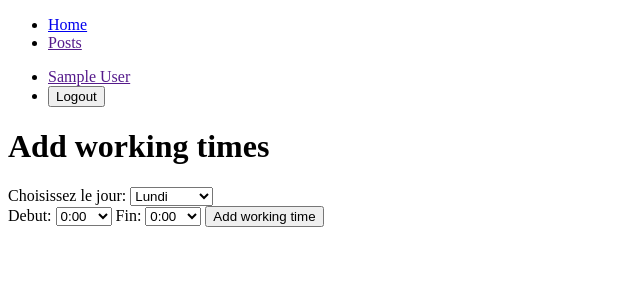
After one commit to zulush/virtual_clinic, a Laravel app: page /calendar/add_working_times/doctor in a window 1280 px wide. The commit adds this page. Shown: the top 300 px of the page, without its empty margins (0-640 px from the left). Run offline with Laravel 8, Linux system fonts and the light colour scheme; a user stored in the database is signed in; tables that the repository leaves empty hold one stand-in row (values such as "Sample post").

Commit message:
Sitting work day/time work as doctor

```diff
--- a/app/Http/Controllers/CalendarController.php
+++ b/app/Http/Controllers/CalendarController.php
@@ -3,6 +3,7 @@
 namespace App\Http\Controllers;
 
 use App\Models\Calendar;
+use App\Models\Work_time;
 use Illuminate\Http\Request;
 
 class CalendarController extends Controller
@@ -12,12 +13,12 @@ class CalendarController extends Controller
         return view('doctor.calendar');
     }
 
-    public function set_wroking_days()
+    public function set_working_days()
     {
-        return view('doctor.set_wroking_days');
+        return view('doctor.set_working_days');
     }
 
-    public function store_wroking_days(Request $request)
+    public function store_working_days(Request $request)
     {
         $data =  $request->input();
         $working_days = [];
@@ -41,4 +42,22 @@ class CalendarController extends Controller
 
         dd("done");
     }
+
+    public function add_working_times()
+    {
+        return view('doctor.add_working_times');
+    }
+
+    public function store_wroking_times(Request $request)
+    {
+
+        Work_time::create([
+            'calendar_id' => auth()->user()->doctor->calendar->id,
+            'day' => $request->day,
+            'start' => $request->start,
+            'end'=> $request->end
+        ]);
+
+        // dd("done");
+    }
 }
--- a/app/Models/Doctor.php
+++ b/app/Models/Doctor.php
@@ -23,4 +23,9 @@ class Doctor extends Model
         $date = now()->addMonths($nomber_months)->format('d-m-Y');;
         return $date;
     }
+
+    public function calendar()
+    {
+        return $this->hasOne(Calendar::class);
+    }
 }
--- /dev/null
+++ b/resources/views/doctor/add_working_times.blade.php
@@ -0,0 +1,52 @@
+@extends('layouts.app')
+
+@section('content')
+
+<div>
+    <h1>Add working times</h1>
+    <form action="{{ route('store_working_times') }}" method="POST">
+        @csrf
+        <label for="cars">Choisissez le jour:</label>
+        <select id="day" name="day">
+            @if (auth()->user()->doctor->calendar->monday)
+                <option value="monday">Lundi</option>
+            @endif
+            @if (auth()->user()->doctor->calendar->tuesday)
+                <option value="tuesday">Mardi</option>
+            @endif
+            @if (auth()->user()->doctor->calendar->wednesday)
+                <option value="wednesday">Mercredi</option>
+            @endif
+            @if (auth()->user()->doctor->calendar->thursday)
+                <option value="thursday">Jeudi</option>
+            @endif
+            @if (auth()->user()->doctor->calendar->friday)
+                <option value="friday">Vendredi</option>
+            @endif
+            @if (auth()->user()->doctor->calendar->saturday)
+                <option value="saturday">Samedi</option>
+            @endif
+            @if (auth()->user()->doctor->calendar->sunday)
+                <option value="sunday">Dimanche</option>
+            @endif
+        </select><br>
+        <label for="start">Debut:</label>
+        <select id="start" name="start">
+            @for ($i = 0; $i < 24; $i++)
+                <option value="{{$i}}">{{$i}}:00</option>
+            @endfor
+        </select>
+        <label for="start">Fin:</label>
+        <select id="end" name="end">
+            @for ($i = 0; $i < 24; $i++)
+                <option value="{{$i}}">{{$i}}:00</option>
+            @endfor
+        </select>
+        <button type="submit">
+            Add working time
+        </button>
+    </form>
+</div>
+
+
+@endsection
--- a/resources/views/doctor/calendar.blade.php
+++ b/resources/views/doctor/calendar.blade.php
@@ -4,7 +4,8 @@
 
 <div>
     <h1>calendar</h1>
-    <a href="{{ route('set_wroking_days') }}">Set working days</a>
+    <a href="{{ route('set_working_days') }}">Set working days</a>
+    <a href="{{ route('add_working_times') }}">Add working time</a>
 </div>
 
 
--- a/routes/web.php
+++ b/routes/web.php
@@ -36,5 +36,7 @@ Route::post('/register', [UserRegisterController::class, 'store']);
 
 
 Route::get('/calendar/doctor', [CalendarController::class, 'index'])->name('calendar');
-Route::get('/calendar/set_wroking_days/doctor', [CalendarController::class, 'set_wroking_days'])->name('set_wroking_days');
-Route::post('/calendar/set_wroking_days/doctor', [CalendarController::class, 'store_wroking_days'])->name('store_working_days');
+Route::get('/calendar/set_working_days/doctor', [CalendarController::class, 'set_working_days'])->name('set_working_days');
+Route::post('/calendar/store_working_days/doctor', [CalendarController::class, 'store_working_days'])->name('store_working_days');
+Route::get('/calendar/add_working_times/doctor', [CalendarController::class, 'add_working_times'])->name('add_working_times');
+Route::post('/calendar/store_wroking_times/doctor', [CalendarController::class, 'store_wroking_times'])->name('store_working_times');
```
Also changed, not shown: app/Models/Work_time.php (added, +18 -0 lines), database/migrations/2021_05_22_231357_create_work_times_table.php (added), resources/views/doctor/set_working_days.blade.php (renamed from resources/views/doctor/set_wroking_days.blade.php).
